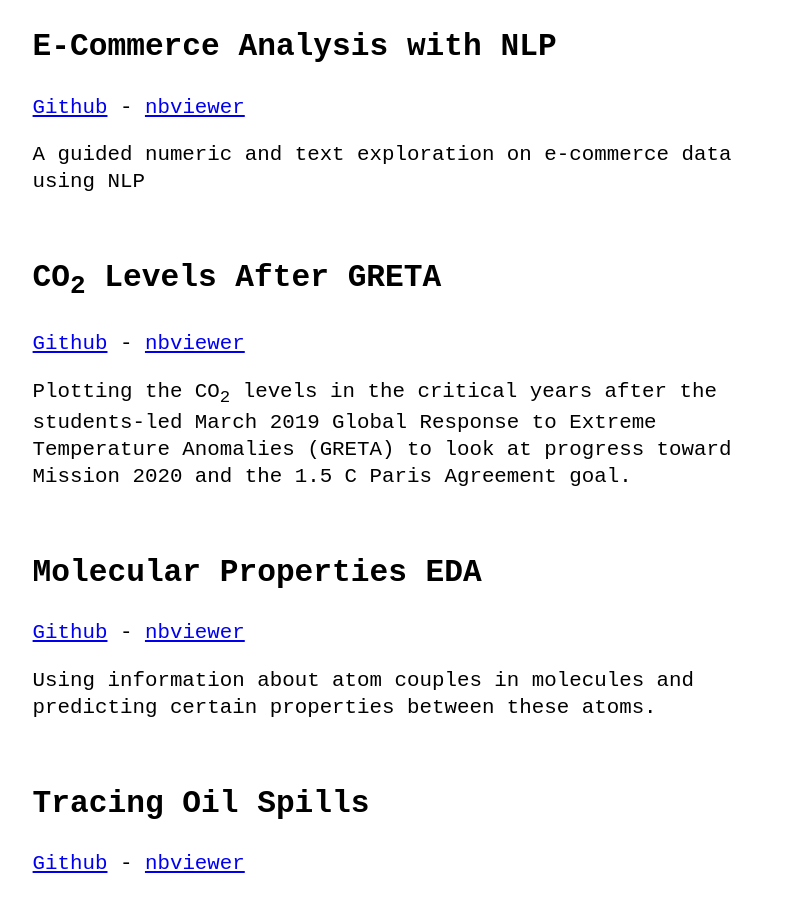
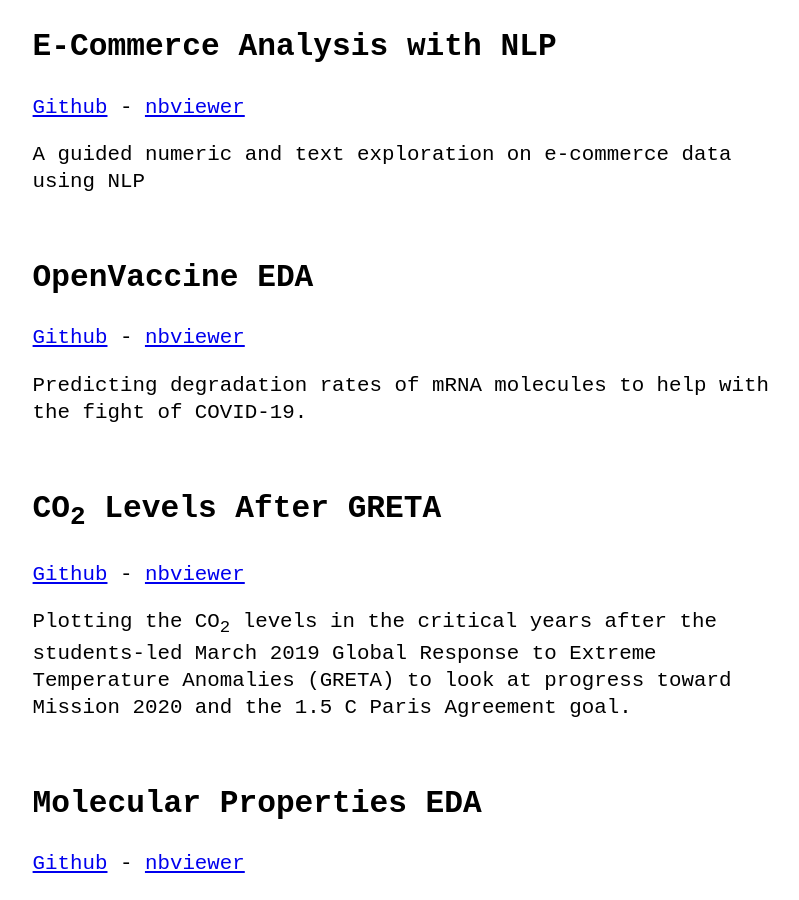
Before and after one commit to lukaszamora/lukaszamora.github.io, a Jekyll site: the page built from projects.md, in a window 1280 px wide and 900 px high, scrolled down 676 px. Shown: the whole window, without its empty margins (233-1032 px from the left). Built offline with Jekyll 4.4.1, drawn with Linux system fonts in a browser that asks for light colours.

Commit message:
Update projects.md

```diff
--- a/projects.md
+++ b/projects.md
@@ -18,6 +18,12 @@ Visualization of Wikipedia page traffic and time series analysis of specific pag
 [Github](https://github.com/lukaszamora/E-Commerce-Data-Analysis) - [nbviewer](https://nbviewer.jupyter.org/github/lukaszamora/E-Commerce-Data-Analysis/blob/master/ecommerce-nlp.ipynb)
 
 A guided numeric and text exploration on e-commerce data using NLP
+
+## OpenVaccine EDA
+
+[Github](https://github.com/lukaszamora/OpenVaccineEDA) - [nbviewer](https://nbviewer.jupyter.org/github/lukaszamora/OpenVaccineEDA/blob/main/covid19-analysis-eda.ipynb)
+
+Predicting degradation rates of mRNA molecules to help with the fight of COVID-19.
 
 ## CO<sub>2</sub> Levels After GRETA
 
```
